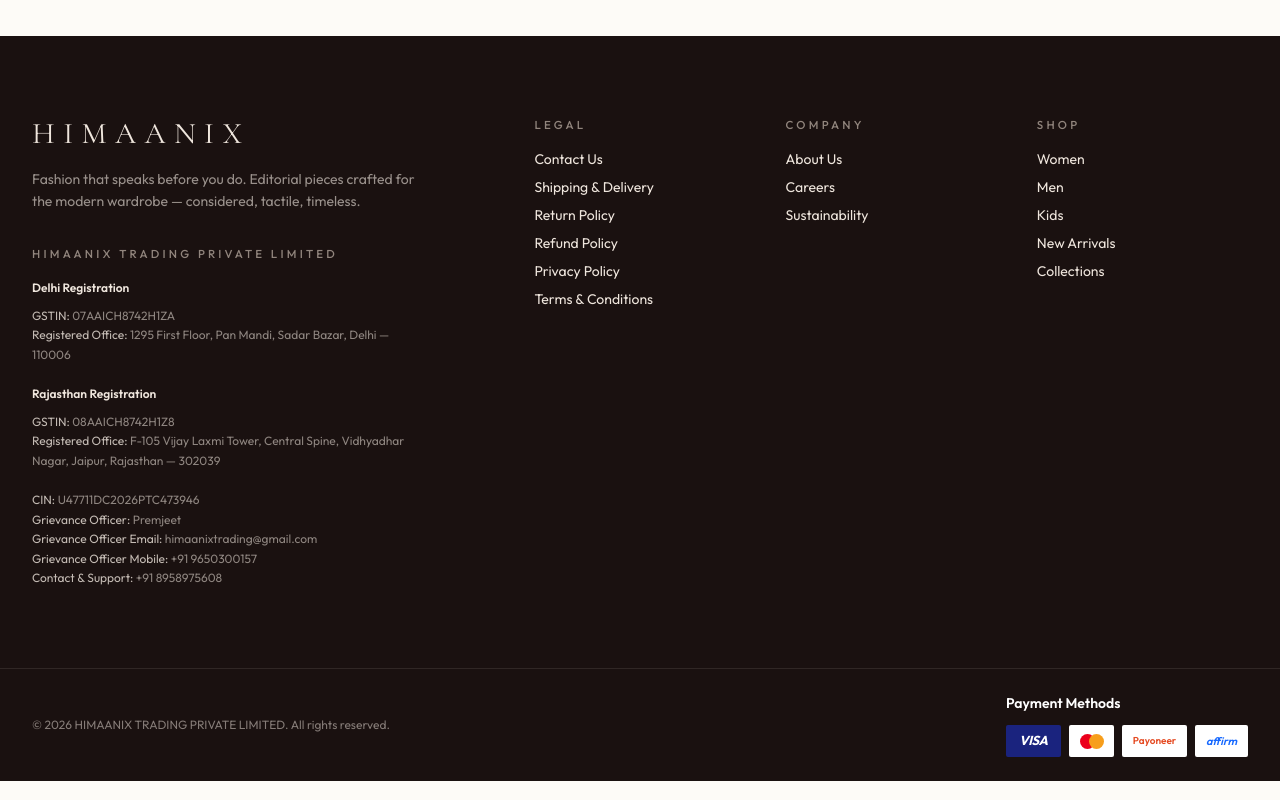
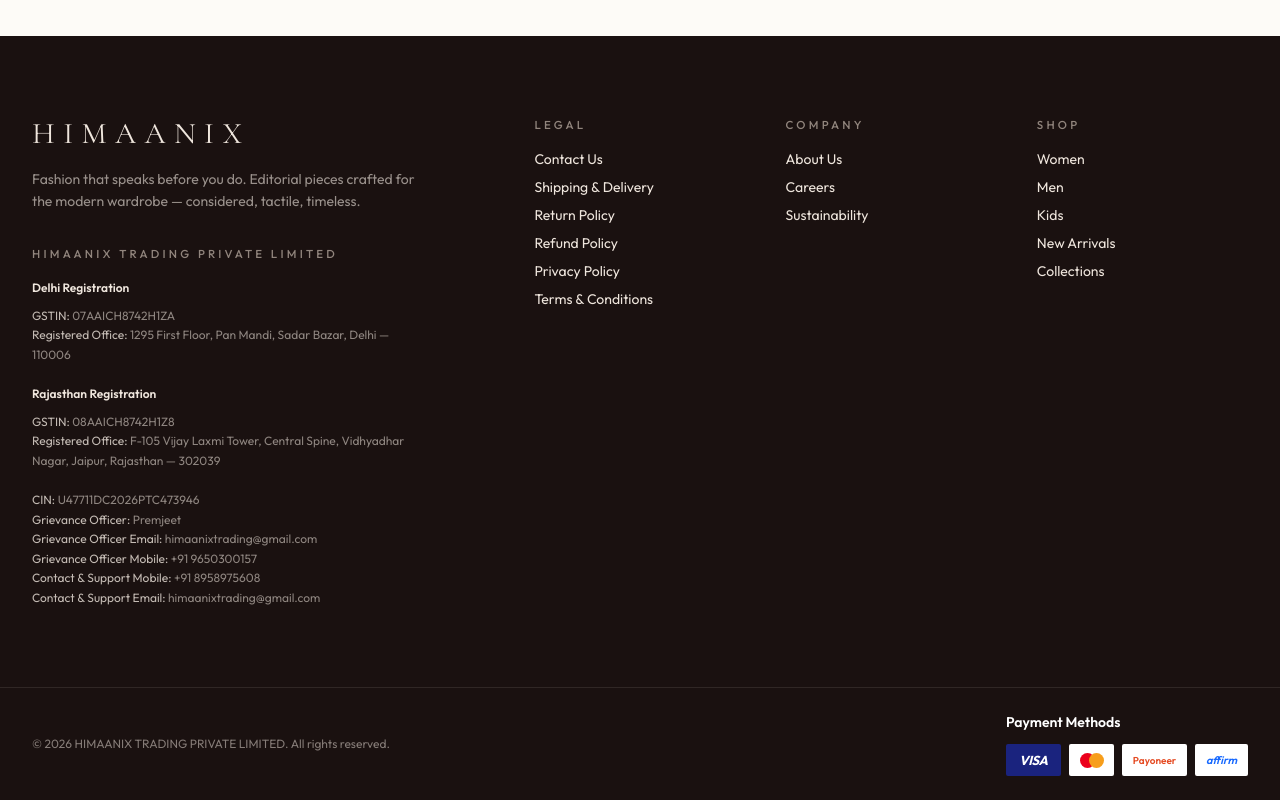
Before and after one commit to vc2960276-stack/Himaanix-Frontend, a React (Create React App) app: page / in a window 1280 px wide. Shown: the part 4424-5224 px from the top of the page. Built offline with nearby package versions, Linux system fonts and the light colour scheme; no server answers.

Commit message:
Update Footer.jsx

```diff
--- a/src/components/Footer.jsx
+++ b/src/components/Footer.jsx
@@ -94,9 +94,15 @@ export default function Footer() {
 
                 <p>
                   <span className="text-[#EFE6DD]/80">
-                    Contact & Support:
+                    Contact & Support Mobile:
                   </span>{" "}
                   +91 8958975608
+                </p>
+                <p>
+                  <span className="text-[#EFE6DD]/80">
+                    Contact & Support Email:
+                  </span>{" "}
+                  himaanixtrading@gmail.com
                 </p>
               </div>
 
```
